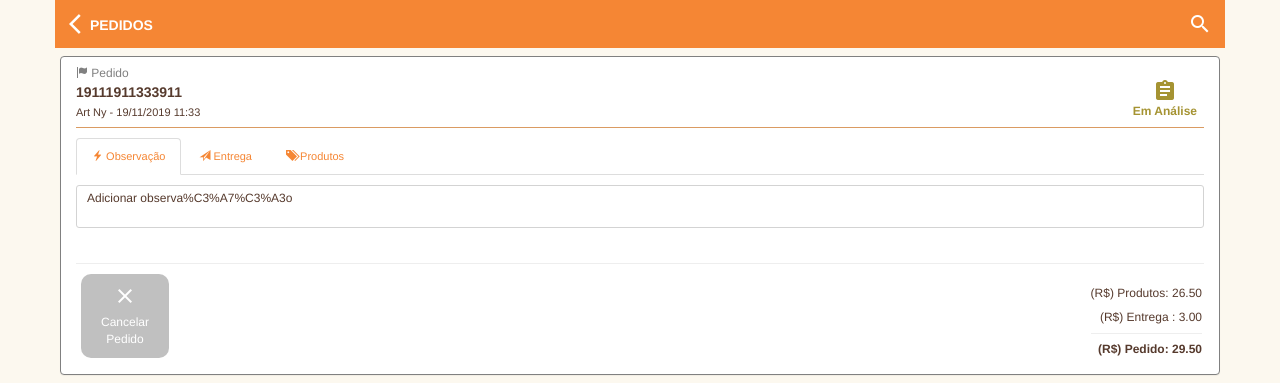
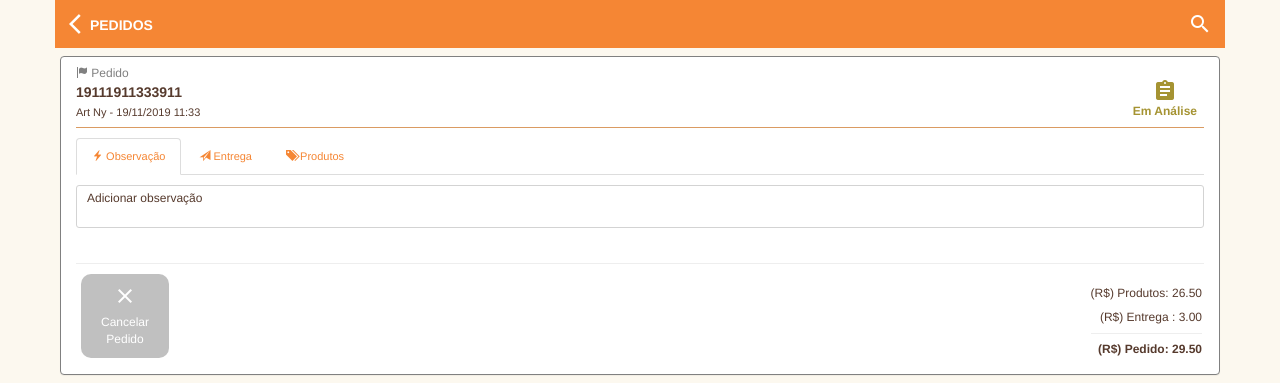
Before and after one commit to NaujOinotna/resthouse, a Flask app: page /pedido in a window 1280 px wide. Shown: the top 383 px of the page. Run offline with Flask 2, Linux system fonts and the light colour scheme; a user stored in the database is signed in; data comes from the database, SQL or seed files in the repository; parts of the project's set-up code (start-up, migrations or seed data) failed here and were passed over; some libraries are stand-ins or nearby versions.

Commit message:
Caixa de observações com botao

```diff
--- a/app/templates/pedidos.html
+++ b/app/templates/pedidos.html
@@ -93,7 +93,7 @@
                                           {% if pedido.observacao|length > 0 %}
                                             {{pedido.observacao}}
                                           {% else %}
-                                            Adicionar observa%C3%A7%C3%A3o
+                                            Adicionar observação
                                           {% endif %}
                                           </button>
                                         {% else %}
@@ -101,7 +101,7 @@
                                             {% if pedido.observacao|length > 0 %}
                                               {{pedido.observacao}}
                                             {% else %}
-                                              Sem observa%C3%A7%C3%A3o
+                                              Sem observação
                                             {% endif %}
                                           </button>
                                         {% endif %}
```
